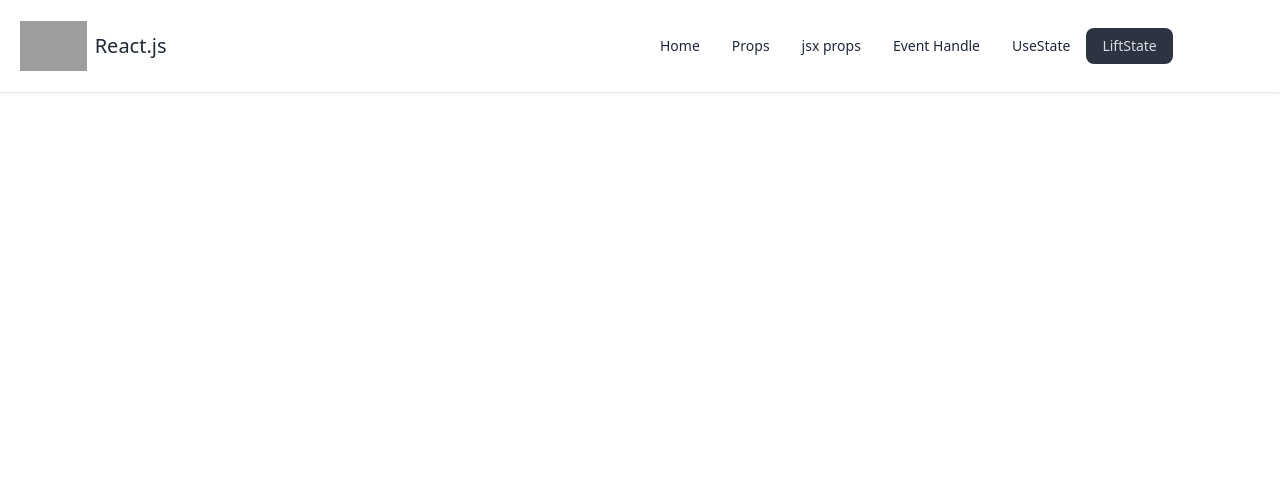
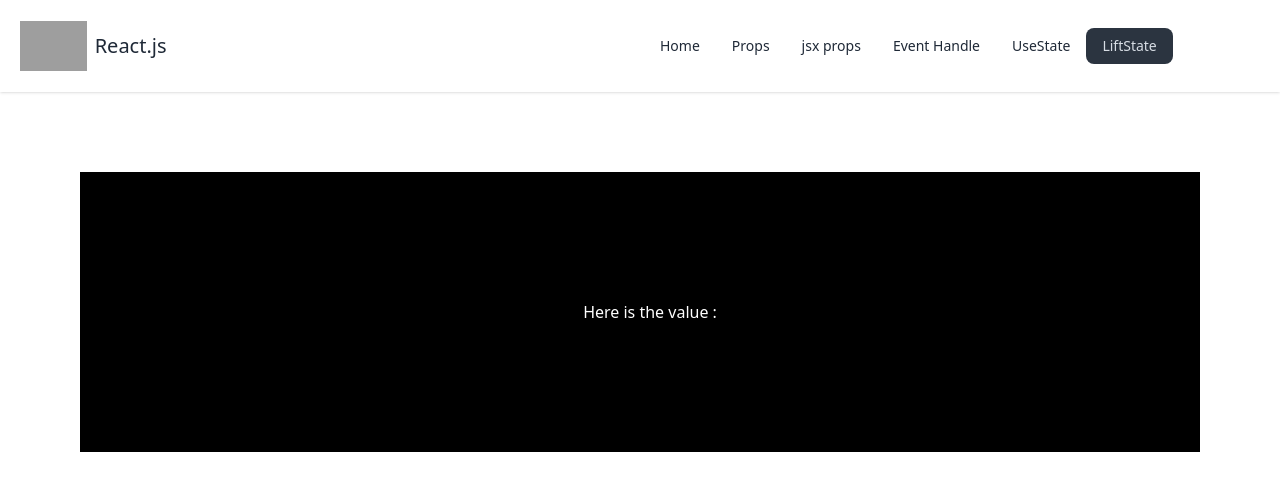
Before and after one commit to minhazapon/react-2025-part2, a React (Vite) app: page /lift in a window 1280 px wide. Shown: the top 490 px of the page. Built offline with nearby package versions, Linux system fonts and the light colour scheme; grey boxes are pictures that could not be loaded.

Commit message:
added file

```diff
--- a/src/liftState/DisplayValue.jsx
+++ b/src/liftState/DisplayValue.jsx
@@ -1,11 +1,9 @@
 
 function DisplayValue() {
     return (
-        <div>
-
-
-
-        </div>
+        <>
+            <p className=" text-center ">Here is the value :  </p>
+        </>
     )
 }
 
--- a/src/liftState/LiftSate.jsx
+++ b/src/liftState/LiftSate.jsx
@@ -4,7 +4,7 @@ import InputValue from "./InputValue"
 function LiftState() {
 
     return (
-        <div>
+        <div className=" flex justify-center items-center gap-5 m-20 bg-black text-white p-32 ">
             <InputValue></InputValue>
             <DisplayValue></DisplayValue>
         </div>
```
